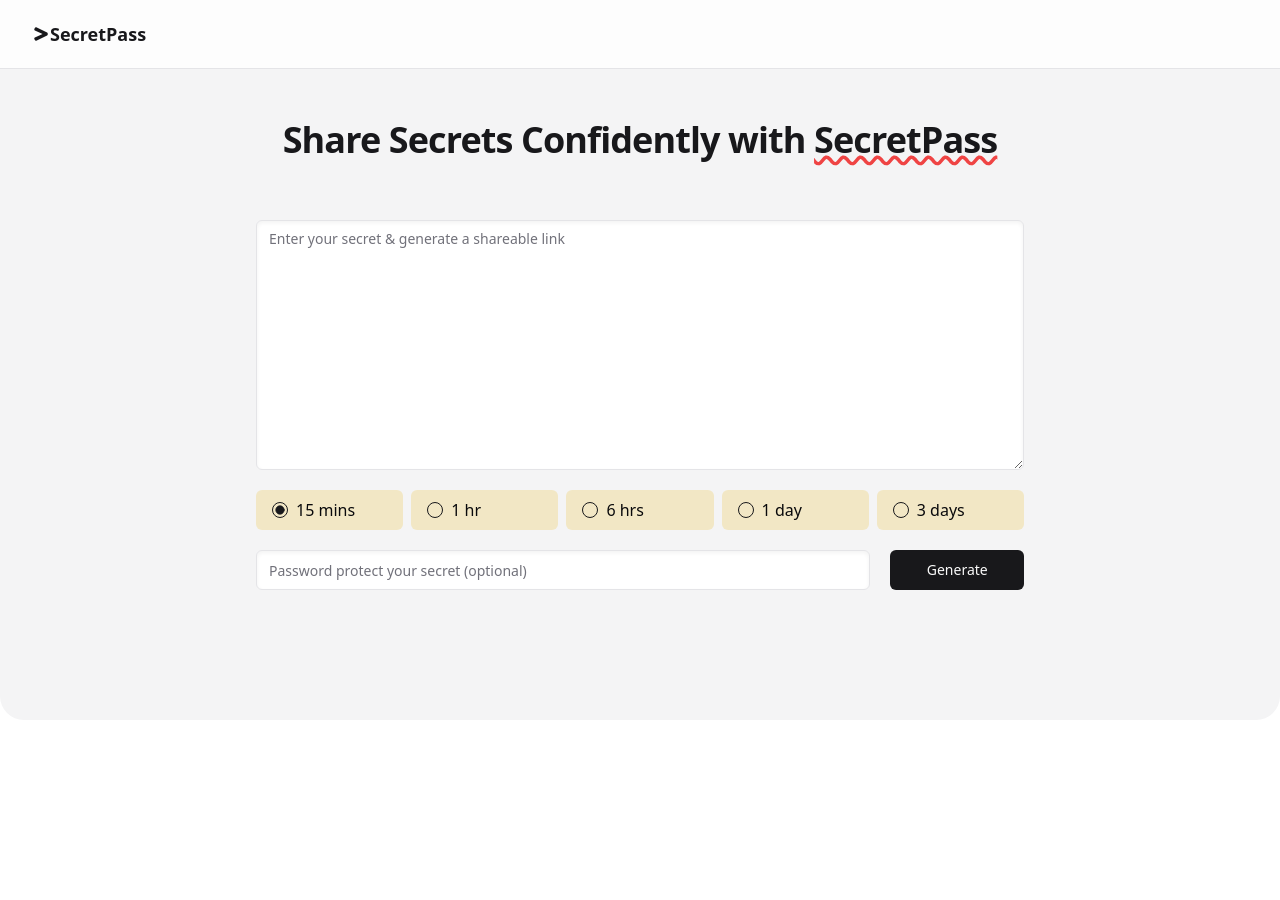
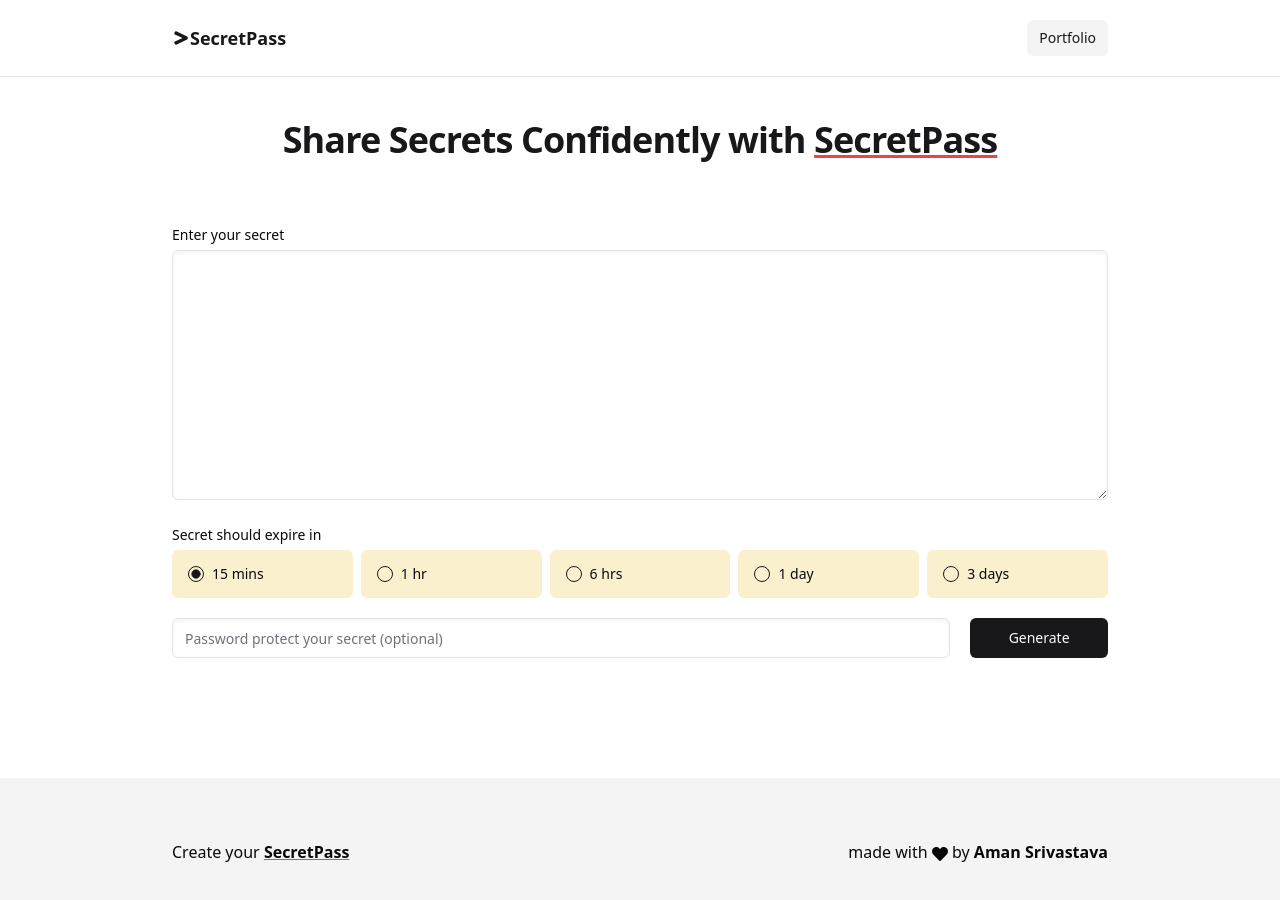
Before and after one commit to amansrivastava905/secret-pass, a Next.js app: page / in a window 1280 px wide. Shown: the top 900 px of the page. Before the commit the page ends 800 px from the top, so only its background shows below. Built offline with nearby package versions, Linux system fonts and the light colour scheme.

Commit message:
aesthetic enhancements

```diff
--- a/app/layout.tsx
+++ b/app/layout.tsx
@@ -4,6 +4,7 @@ import './globals.css';
 import { cn } from '@/lib/utils';
 import Navbar from '@/components/sections/navbar';
 import { Toaster } from '@/components/ui/sonner';
+import Footer from '@/components/sections/footer';
 
 const fontSans = FontSans({
   subsets: ['latin'],
@@ -21,15 +22,18 @@ export default function RootLayout({
   children: React.ReactNode;
 }>) {
   return (
-    <html lang="en" suppressHydrationWarning>
+    <html lang="en">
       <head />
       <body
         className={cn(
-          'min-h-screen bg-background font-sans antialiased',
+          'min-h-screen flex flex-col bg-background font-sans antialiased',
           fontSans.variable,
         )}>
-        <Navbar />
-        <main>{children}</main>
+        <div className="flex-1">
+          <Navbar />
+          <main className="mb-20">{children}</main>
+        </div>
+        <Footer />
         <Toaster />
       </body>
     </html>
--- /dev/null
+++ b/components/sections/footer.tsx
@@ -0,0 +1,34 @@
+import React from 'react';
+import Container from '../ui/container';
+import Link from 'next/link';
+import { route } from '@/constants/route.constant';
+import { FaHeart } from 'react-icons/fa';
+
+const Footer = () => {
+  return (
+    <div className=" bg-secondary py-5">
+      <Container className="flex flex-col sm:flex-row justify-between sm:items-center sm:space-x-10">
+        <div>
+          <Link href={route.HOME} className="">
+            Create your{' '}
+            <span className="font-bold underline decoration-destructive">
+              SecretPass
+            </span>
+          </Link>
+        </div>
+        <div>
+          <p>
+            made with <FaHeart className=" inline" /> by{' '}
+            <Link
+              href={process.env.PORTFOLIO_LINK || ''}
+              className="font-semibold hover:underline">
+              Aman Srivastava
+            </Link>
+          </p>
+        </div>
+      </Container>
+    </div>
+  );
+};
+
+export default Footer;
--- a/components/sections/generate-secret-pass.tsx
+++ b/components/sections/generate-secret-pass.tsx
@@ -11,6 +11,7 @@ import ErrorLabel from '../ui/error-label';
 import { toast } from 'sonner';
 import { RadioGroup } from '../ui/radio-group';
 import StyledRadio from '../ui/styled-radio';
+import { Label } from '../ui/label';
 
 const initialFormData = {
   message: '',
@@ -55,6 +56,7 @@ const GenerateSecretPass = () => {
   };
 
   const handleGenerateSecret = async () => {
+    window.scrollTo({ top: 0, behavior: 'smooth' });
     if (isValidated()) {
       setLoading(true);
       const secretLink = await generateSecret(
@@ -73,20 +75,21 @@ const GenerateSecretPass = () => {
   };
 
   return (
-    <Container
-      extraTopPadding
-      className="bg-secondary xl:rounded-b-3xl min-h-screen xl:min-h-[90vh] text-center ">
-      <ContainerHeader className="max-w-3xl mx-auto py-10">
+    <Container extraTopPadding className="sm:text-center ">
+      <ContainerHeader className="py-10">
         Share Secrets Confidently with{' '}
-        <span className="text-primary underline decoration-wavy decoration-destructive text-nowrap">
+        <span className="text-primary underline decoration-destructive text-nowrap">
           SecretPass
         </span>
       </ContainerHeader>
-
-      <div className="max-w-3xl mx-auto space-y-5">
+      <div className="space-y-5">
         <div>
           {formData.secretLink && (
-            <p
+            <div>
+              <Label className="block text-left py-2">
+                Remember! Link will expire once opened.
+              </Label>
+              <div
                 className="text-left bg-green-800 py-2 px-3 rounded-md text-primary-foreground/80 hover:text-primary-foreground hover:bg-green-900 flex justify-between items-center cursor-pointer gap-x-5"
                 onClick={() => {
                   copyToClipboard(formData.secretLink);
@@ -95,13 +98,16 @@ const GenerateSecretPass = () => {
                 <span className="bg-white/20 hover:bg-white/40 p-2 rounded-md text-primary-foreground">
                   {copied ? <LuCopyCheck /> : <LuCopy />}
                 </span>
-            </p>
+              </div>
+            </div>
           )}
         </div>
         <div>
+          <Label htmlFor="message" className="block text-left py-2">
+            Enter your secret
+          </Label>
           <Textarea
             className="shadow-inner min-h-[250px]"
-            placeholder="Enter your secret & generate a shareable link"
             name="message"
             value={formData.message}
             onChange={handleInput}
@@ -111,9 +117,14 @@ const GenerateSecretPass = () => {
             <ErrorLabel>{errors.message}</ErrorLabel>
           )}
         </div>
+        <div>
+          <Label htmlFor="message" className="block text-left py-2">
+            Secret should expire in
+          </Label>
           <RadioGroup
+            name="expiryDuration"
             defaultValue="15"
-          className="grid grid-cols-5 gap-x-2"
+            className="grid grid-cols-2 sm:grid-cols-3 md:grid-cols-5 gap-x-2"
             onValueChange={(value) => {
               setFormData({ ...formData, expiryDuration: value });
             }}>
@@ -123,6 +134,7 @@ const GenerateSecretPass = () => {
             <StyledRadio value="1440" label="1 day" />
             <StyledRadio value="4320" label="3 days" />
           </RadioGroup>
+        </div>
         <div className="w-full sm:flex space-y-5 sm:space-y-0 gap-5">
           <Input
             className="shadow-inner"
--- a/components/sections/navbar.tsx
+++ b/components/sections/navbar.tsx
@@ -3,6 +3,7 @@ import Link from 'next/link';
 import React from 'react';
 import Container from '../ui/container';
 import { route } from '@/constants/route.constant';
+import { Button } from '../ui/button';
 
 const Navbar = () => {
   return (
@@ -13,6 +14,15 @@ const Navbar = () => {
           className="flex items-center text-primary text-lg font-bold">
           <FaGreaterThan /> SecretPass
         </Link>
+        <div>
+          <Link
+            href={process.env.PORTFOLIO_LINK || ''}
+            className="flex items-center">
+            <Button variant="secondary" size="sm">
+              Portfolio
+            </Button>
+          </Link>
+        </div>
       </Container>
     </nav>
   );
--- a/components/sections/view-secret.tsx
+++ b/components/sections/view-secret.tsx
@@ -9,6 +9,9 @@ import ErrorLabel from '../ui/error-label';
 import { decrypt } from '@/lib/encryption';
 import { Input } from '../ui/input';
 import { Button } from '../ui/button';
+import { Skeleton } from '../ui/skeleton';
+import Link from 'next/link';
+import { route } from '@/constants/route.constant';
 
 const ViewSecret: React.FC<{ id: string }> = ({ id }) => {
   const [secretObj, setSecretObj] = React.useState<Secret>();
@@ -41,7 +44,7 @@ const ViewSecret: React.FC<{ id: string }> = ({ id }) => {
     }
   };
 
-  const handleViewPassword = async () => {
+  const handleViewSecret = async () => {
     if (!password.trim()) {
       setPasswordError('Password is a required field');
     } else {
@@ -76,7 +79,13 @@ const ViewSecret: React.FC<{ id: string }> = ({ id }) => {
 
   const handleComponentRender = () => {
     if (initialLoading && !secretObj) {
-      return <div>Loading...</div>;
+      return (
+        <div className="space-y-2">
+          <Skeleton className="h-5" />
+          <Skeleton className="h-5" />
+          <Skeleton className="h-5" />
+        </div>
+      );
     } else if (secretObj && !expired) {
       if (!secretObj.isProtected && decrytedMessage) {
         return (
@@ -97,8 +106,8 @@ const ViewSecret: React.FC<{ id: string }> = ({ id }) => {
                   setPassword(e.target.value);
                 }}
               />
-              <Button className="w-full sm:w-40" onClick={handleViewPassword}>
-                View Password
+              <Button className="w-full sm:w-40" onClick={handleViewSecret}>
+                View Secret
               </Button>
             </div>
             {passwordError && <ErrorLabel>{passwordError}</ErrorLabel>}
@@ -117,18 +126,14 @@ const ViewSecret: React.FC<{ id: string }> = ({ id }) => {
   };
 
   return (
-    <Container
-      extraTopPadding
-      className="bg-secondary xl:rounded-b-3xl min-h-screen xl:min-h-[90vh] text-center">
-      <ContainerHeader className="max-w-3xl mx-auto py-10">
+    <Container extraTopPadding className="sm:text-center">
+      <ContainerHeader className="py-10">
         View{' '}
-        <span className="text-primary underline decoration-wavy decoration-destructive text-nowrap">
+        <span className="text-primary underline decoration-destructive text-nowrap">
           SecretPass
         </span>
       </ContainerHeader>
-      <div className="max-w-3xl mx-auto space-y-5">
-        {handleComponentRender()}
-      </div>
+      <div className="space-y-5">{handleComponentRender()}</div>
     </Container>
   );
 };
--- /dev/null
+++ b/components/ui/label.tsx
@@ -0,0 +1,26 @@
+'use client';
+
+import * as React from 'react';
+import * as LabelPrimitive from '@radix-ui/react-label';
+import { cva, type VariantProps } from 'class-variance-authority';
+
+import { cn } from '@/lib/utils';
+
+const labelVariants = cva(
+  'text-sm font-medium leading-none peer-disabled:cursor-not-allowed peer-disabled:opacity-70',
+);
+
+const Label = React.forwardRef<
+  React.ElementRef<typeof LabelPrimitive.Root>,
+  React.ComponentPropsWithoutRef<typeof LabelPrimitive.Root> &
+    VariantProps<typeof labelVariants>
+>(({ className, ...props }, ref) => (
+  <LabelPrimitive.Root
+    ref={ref}
+    className={cn(labelVariants(), className)}
+    {...props}
+  />
+));
+Label.displayName = LabelPrimitive.Root.displayName;
+
+export { Label };
--- /dev/null
+++ b/components/ui/skeleton.tsx
@@ -0,0 +1,15 @@
+import { cn } from "@/lib/utils"
+
+function Skeleton({
+  className,
+  ...props
+}: React.HTMLAttributes<HTMLDivElement>) {
+  return (
+    <div
+      className={cn("animate-pulse rounded-md bg-muted", className)}
+      {...props}
+    />
+  )
+}
+
+export { Skeleton }
--- a/components/ui/styled-radio.tsx
+++ b/components/ui/styled-radio.tsx
@@ -1,5 +1,6 @@
 import React from 'react';
 import { RadioGroupItem } from './radio-group';
+import { Label } from './label';
 
 interface StyledRadioProps {
   value: string;
@@ -8,13 +9,13 @@ interface StyledRadioProps {
 
 const StyledRadio: React.FC<StyledRadioProps> = ({ value, label }) => {
   return (
-    <div className="flex items-center space-x-2 bg-yellow-500/20 py-2 px-4 rounded-md hover:bg-yellow-500/30 cursor-pointer">
+    <div className="flex items-center space-x-2 bg-yellow-500/20 p-4 rounded-md hover:bg-yellow-500/30 cursor-pointer">
       <RadioGroupItem value={value} id={`option-${value}`} />
-      <label
+      <Label
         htmlFor={`option-${value}`}
         className="cursor-pointer w-full text-left">
         {label}
-      </label>
+      </Label>
     </div>
   );
 };
--- a/package.json
+++ b/package.json
@@ -13,6 +13,7 @@
     "@prisma/client": "5.14.0",
     "@radix-ui/react-checkbox": "^1.0.4",
     "@radix-ui/react-dialog": "^1.0.5",
+    "@radix-ui/react-label": "^2.0.2",
     "@radix-ui/react-radio-group": "^1.1.3",
     "@radix-ui/react-slot": "^1.0.2",
     "class-variance-authority": "^0.7.0",
--- a/tailwind.config.ts
+++ b/tailwind.config.ts
@@ -14,7 +14,7 @@ const config = {
       center: true,
       padding: '2rem',
       screens: {
-        '2xl': '1280px',
+        '2xl': '1000px',
       },
     },
     extend: {
```
Also changed, not shown: 2 other files (tests, documents, lock files or other folders). Lines whose indentation alone changed are shown as unchanged.
